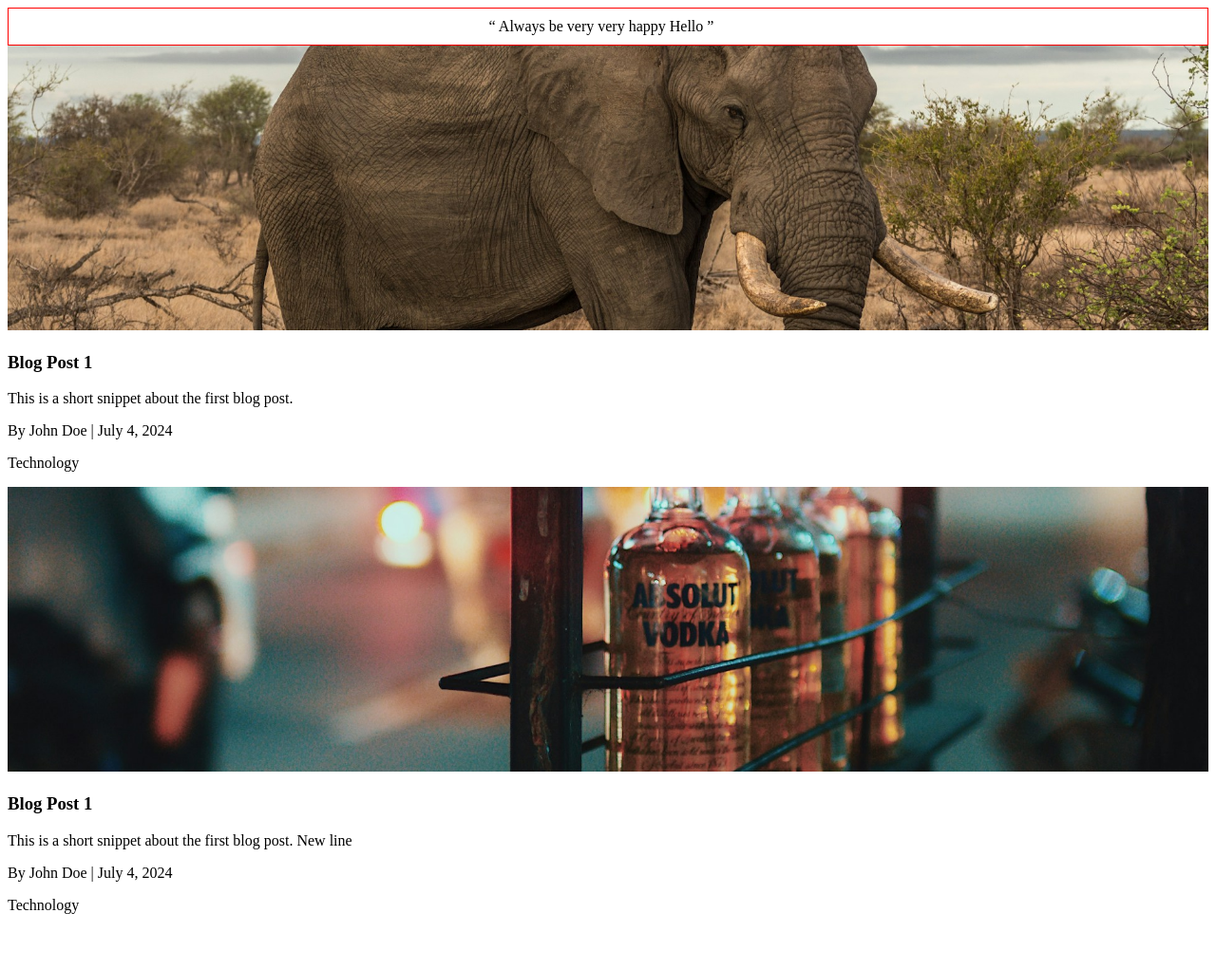
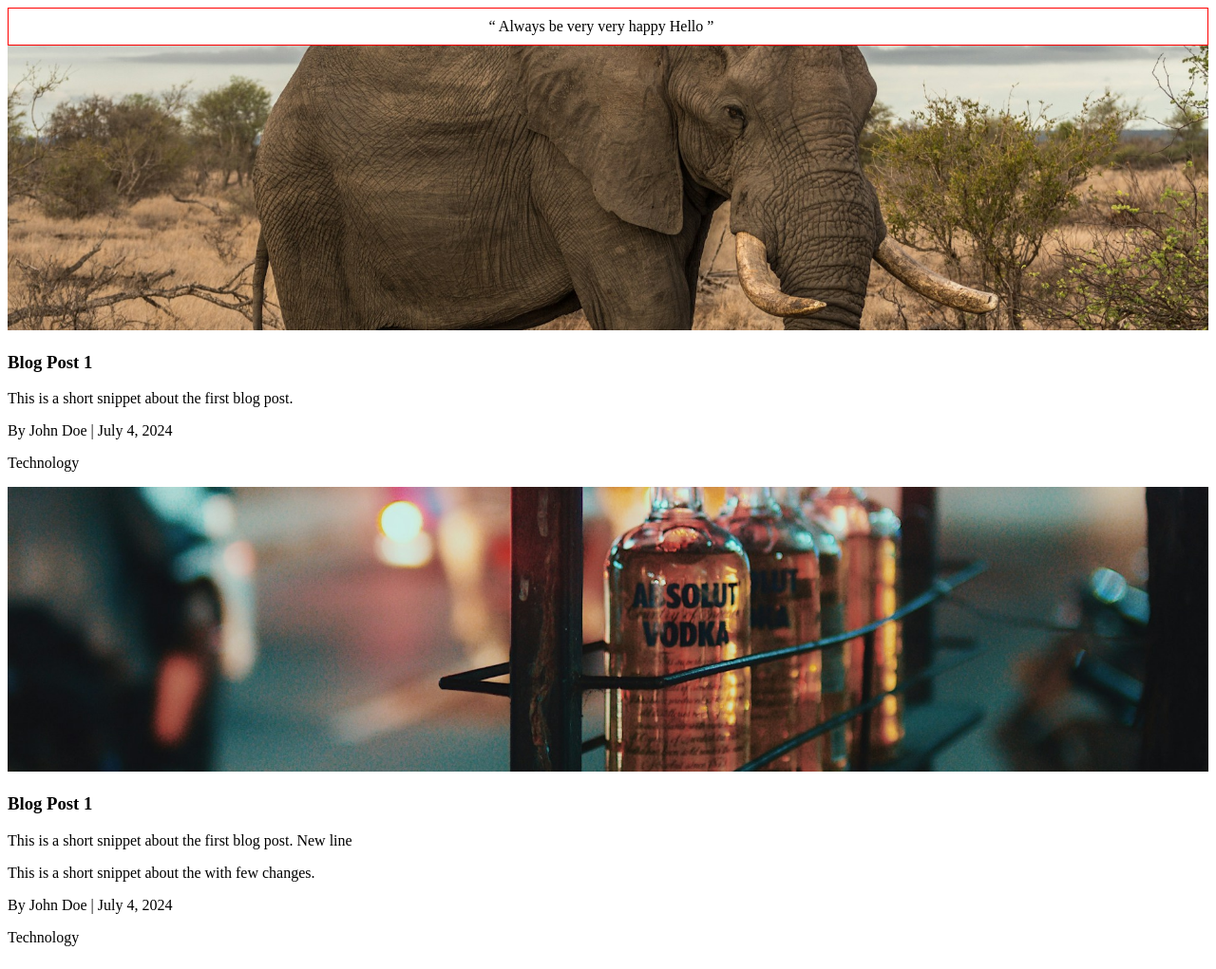
Before and after one commit to vaibhavdubey61/blog, a plain HTML site: page index.html in a window 1280 px wide. Shown: the whole page at 95% size. Before the commit the page ends 987 px from the top, so only its background shows below. Drawn offline with Linux system fonts and the light colour scheme.

Commit message:
edited htmls

```diff
--- a/index.html
+++ b/index.html
@@ -34,6 +34,7 @@
       <div class="content">
         <h3>Blog Post 1</h3>
         <p>This is a short snippet about the first blog post. New line</p>
+        <p>This is a short snippet about the with few changes.</p>
         <div class="meta">
           By John Doe | July 4, 2024
           <p class="category">Technology</p>
```
Also changed, not shown: hero.html (+1 -0 lines).
